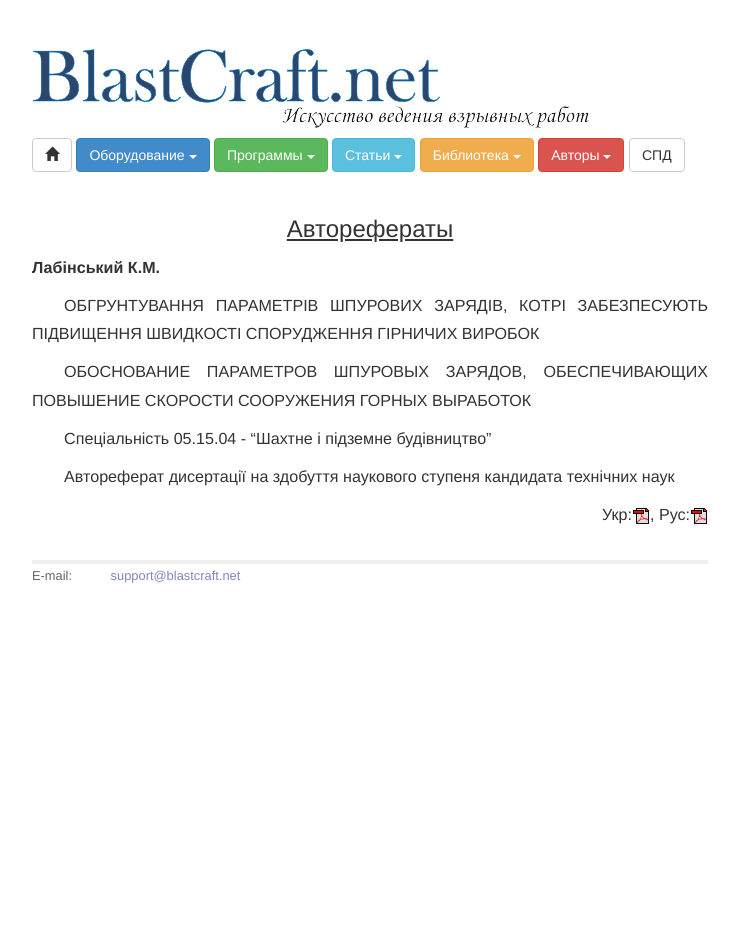
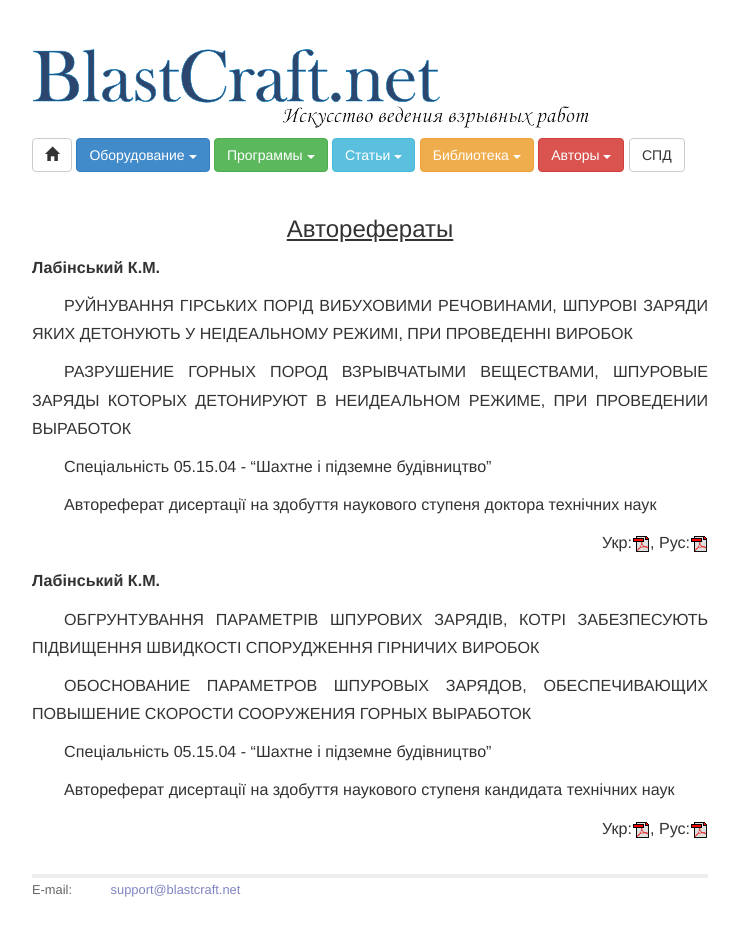
Before and after one commit to blastcraft/blastcraft.github.io, a Jekyll site: the page built from library/arefs.html, in a window 1280 px wide. Shown: the whole page, without its empty margins (270-1009 px from the left). Built offline with Jekyll 4.4.1, drawn with Linux system fonts in a browser that asks for light colours; Markdown is read by kramdown in place of the engine named in the settings.

Commit message:
arefs
correction

```diff
--- a/_posts/2014-03-16-aref1.markdown
+++ b/_posts/2014-03-16-aref1.markdown
@@ -13,6 +13,6 @@ categories: aref
 
 Автореферат дисертації на здобуття наукового ступеня кандидата технічних наук
 <p align="right">
-Укр:<a href="http://www.blastcraft.net/files/arefs/labinskiykn_ukr.pdf" target="_blank"><img src="/img/pdf.gif"></a>,
-Рус:<a href="http://www.blastcraft.net/files/arefs/labinskiykn_rus.pdf" target="_blank"><img src="/img/pdf.gif"></a>
+Укр:<a href="http://www.blastcraft.net/files/arefs/labinskiykn_ktn_ukr.pdf" target="_blank"><img src="/img/pdf.gif"></a>,
+Рус:<a href="http://www.blastcraft.net/files/arefs/labinskiykn_ktn_rus.pdf" target="_blank"><img src="/img/pdf.gif"></a>
 </p>
--- /dev/null
+++ b/_posts/2015-01-24-aref2.markdown
@@ -0,0 +1,19 @@
+---
+layout: post
+title:  "Лабінський К.М."
+date:   2015-01-01 10:10:10
+categories: aref
+---
+
+РУЙНУВАННЯ ГІРСЬКИХ ПОРІД ВИБУХОВИМИ РЕЧОВИНАМИ, ШПУРОВІ ЗАРЯДИ ЯКИХ ДЕТОНУЮТЬ У НЕІДЕАЛЬНОМУ РЕЖИМІ, ПРИ ПРОВЕДЕННІ ВИРОБОК
+
+РАЗРУШЕНИЕ ГОРНЫХ ПОРОД ВЗРЫВЧАТЫМИ ВЕЩЕСТВАМИ, ШПУРОВЫЕ ЗАРЯДЫ КОТОРЫХ ДЕТОНИРУЮТ В НЕИДЕАЛЬНОМ РЕЖИМЕ, ПРИ ПРОВЕДЕНИИ ВЫРАБОТОК
+
+Спеціальність 05.15.04 - “Шахтне і підземне будівництво”
+
+Автореферат дисертації на здобуття наукового ступеня доктора технічних наук
+
+<p align="right">
+Укр:<a href="http://www.blastcraft.net/files/arefs/labinskiykn_dtn_ukr.pdf" target="_blank"><img src="/img/pdf.gif"></a>,
+Рус:<a href="http://www.blastcraft.net/files/arefs/labinskiykn_dtn_rus.pdf" target="_blank"><img src="/img/pdf.gif"></a>
+</p>
```
Also changed, not shown: 4 other files.
